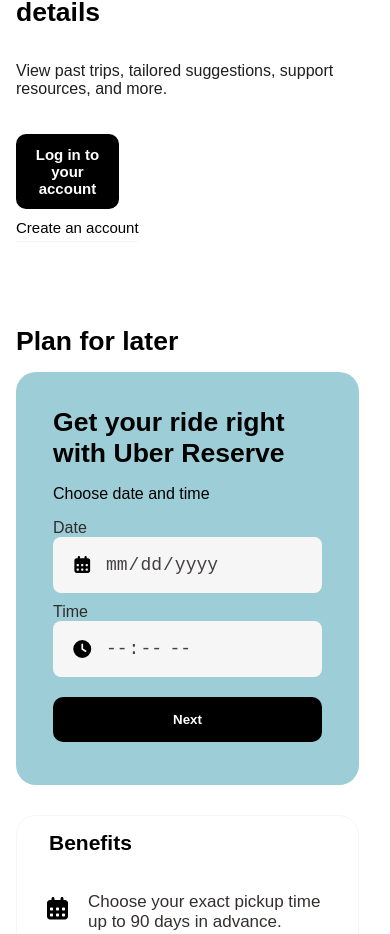
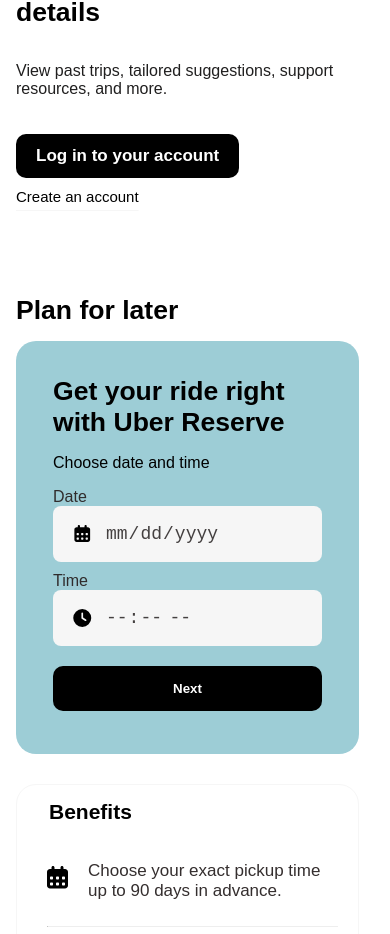
Before and after one commit to aadumensah02-cloud/uber-landing-page-react, a React (Vite) app: page / in a window 390 px wide. Shown: the part 949-1883 px from the top of the page. Built offline with nearby package versions, Linux system fonts and the light colour scheme.

Commit message:
Fixed button issues

```diff
--- a/src/index.css
+++ b/src/index.css
@@ -10,7 +10,9 @@
 
 .hero-section,
 .service-options,
+.login-section,
 .reserve-section,
+/* add the class names of your city, drive, business, app-download and footer sections */
 .city-section,
 .app-section,
 .footer {
--- a/src/styles/LoginSection.css
+++ b/src/styles/LoginSection.css
@@ -93,6 +93,7 @@
 
     .login-section {
         margin-top: 40px;
+        padding-inline: 0;
     }
 
     .log-in-text p{
@@ -100,9 +101,9 @@
     }
 
     .log-in-section-button {
-        font-size: 15px;
-        padding: 12px 15px;
-        width: 30%;
+        width: auto;
+        align-self: flex-start;
+        padding: 12px 20px;
     }
 
     .create-account-button {
--- a/src/styles/Navbar.css
+++ b/src/styles/Navbar.css
@@ -402,4 +402,8 @@
         font-size: 14px;
         white-space: nowrap;
     }
+
+    .header h1 {
+        font-weight: 300;
+    }
 }
```
